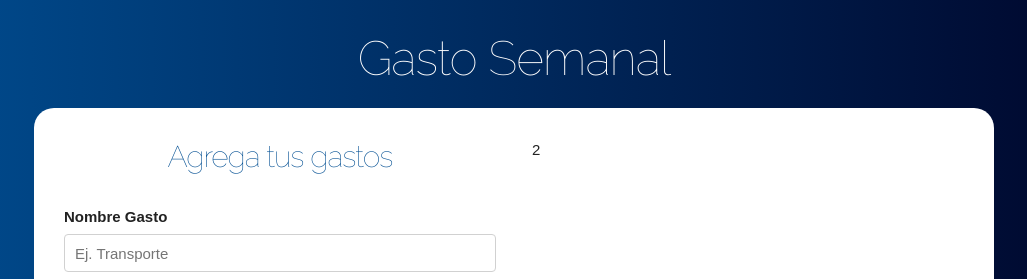
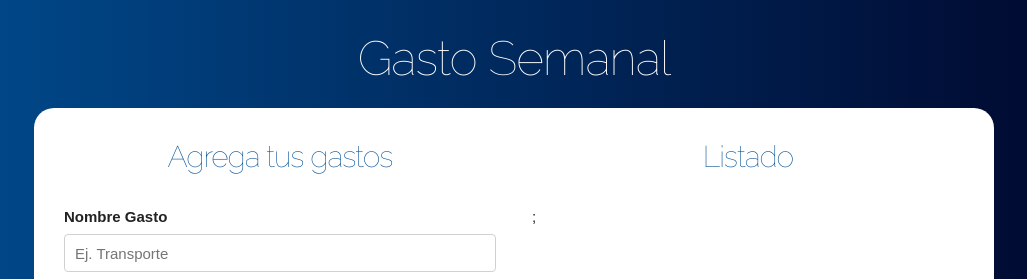
Before and after one commit to FranMolleda/Presupuesto, a React (Create React App) app: page / in a window 1280 px wide. Both pictures are taken after typing "5" into the empty fields and a click on the input "Definir Presupuesto". Shown: the top 279 px of the page, without its empty margins (126-1153 px from the left). Built offline with nearby package versions, Linux system fonts and the light colour scheme.

Commit message:
Listado y Gasto componentes para mostrar los gastos

```diff
--- a/src/App.js
+++ b/src/App.js
@@ -1,6 +1,7 @@
 import React, { Fragment, useState } from "react";
 import Pregunta from "./components/Pregunta";
 import Formulario from "./components/Formulario";
+import Listado from "./components/Listado";
 
 function App() {
   const [presupuesto, setPresupuesto] = useState(0);
@@ -29,7 +30,9 @@ function App() {
                 <div className="one-half column">
                   <Formulario agregarGasto={agregarGasto} />
                 </div>
-                <div className="one-half column">2</div>
+                <div className="one-half column">
+                  <Listado gastos={gastos} />;
+                </div>
               </div>
             )}
           </div>
--- /dev/null
+++ b/src/components/Gasto.js
@@ -0,0 +1,16 @@
+import React, { Fragment } from "react";
+const Gasto = ({ gasto }) => {
+  const { nombre, cantidad } = gasto;
+  return (
+    <Fragment>
+      <li className="gastos">
+        <p>
+          {nombre}
+          <span className="gasto">$ {cantidad}</span>
+        </p>
+      </li>
+    </Fragment>
+  );
+};
+
+export default Gasto;
--- /dev/null
+++ b/src/components/Listado.js
@@ -0,0 +1,13 @@
+import React from "react";
+import Gasto from "./Gasto";
+
+const Listado = ({ gastos }) => (
+  <div className="gastos-realizados">
+    <h2>Listado</h2>
+    {gastos.map((gasto, idx) => (
+      <Gasto key={idx} gasto={gasto} />
+    ))}
+  </div>
+);
+
+export default Listado;
```
